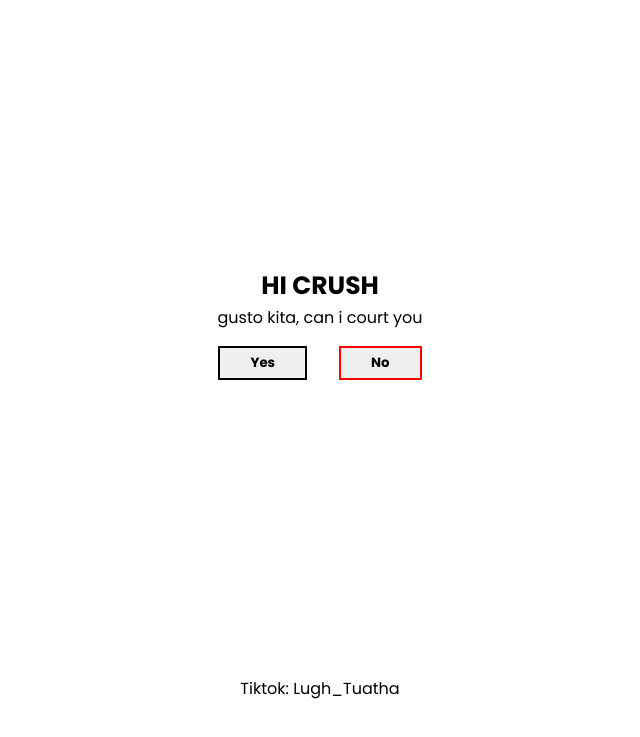
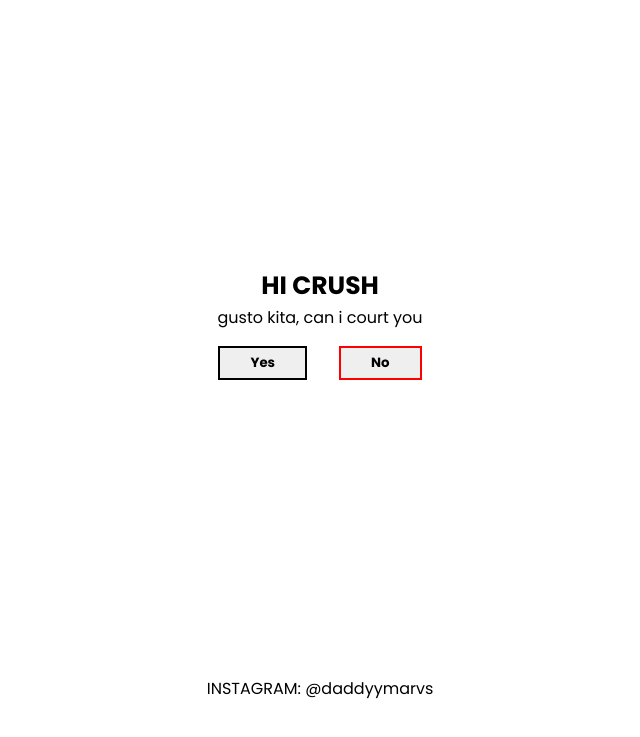
Before and after one commit to coachmarvs/coachmarvs.github.io, a plain HTML site: page index.html in a window 1280 px wide. Shown: the part 37-774 px from the top of the page, without its empty margins (320-960 px from the left). Drawn offline with Linux system fonts and the light colour scheme.

Commit message:
Update index.html

```diff
--- a/index.html
+++ b/index.html
@@ -73,7 +73,7 @@
 				</div>
 
 				<div class="fff">
-								<p>Tiktok: Lugh_Tuatha</lugh></p>
+								<p>INSTAGRAM: @daddyymarvs</lugh></p>
 				</div>
 
 				<script src="proposalv2.js"></script>
```
